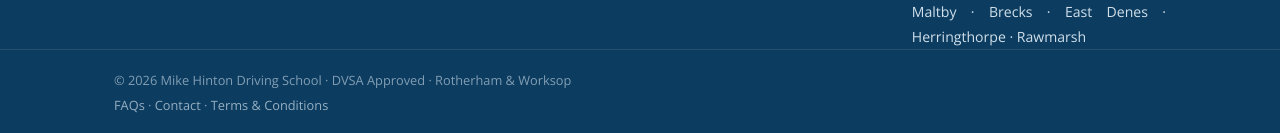
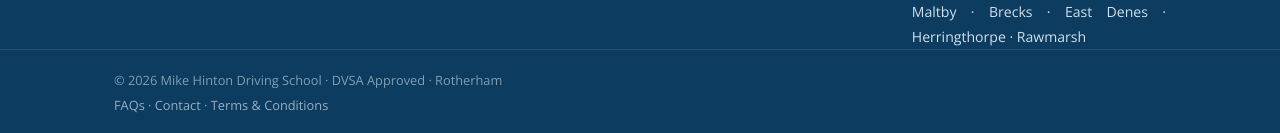
Before and after one commit to mikehinton-wq/mods-website, a React (Vite) app: page /terms in a window 1280 px wide. Shown: the part 4371-4504 px from the top of the page. Built offline with nearby package versions, Linux system fonts and the light colour scheme.

Commit message:
Update site

```diff
--- a/src/components/Footer.jsx
+++ b/src/components/Footer.jsx
@@ -69,7 +69,7 @@ export default function Footer() {
 
       <div className="footer__bottom">
         <div className="container">
-          <p>© {new Date().getFullYear()} Mike Hinton Driving School · DVSA Approved · Rotherham & Worksop</p>
+          <p>© {new Date().getFullYear()} Mike Hinton Driving School · DVSA Approved · Rotherham</p>
           <p style={{ marginTop: 4 }}>
             <Link to="/faqs">FAQs</Link> ·{' '}
             <Link to="/contact">Contact</Link> ·{' '}
```
